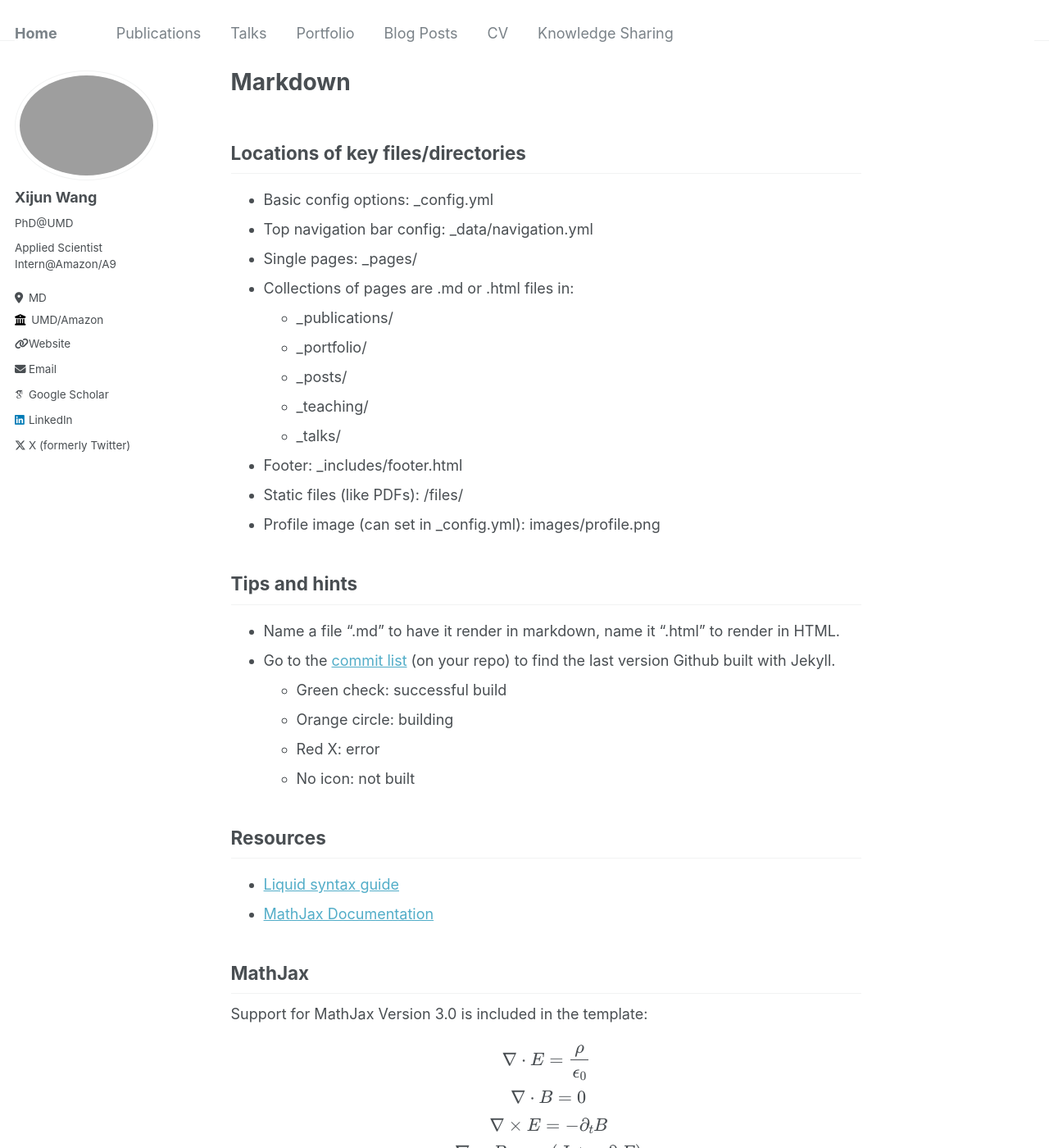
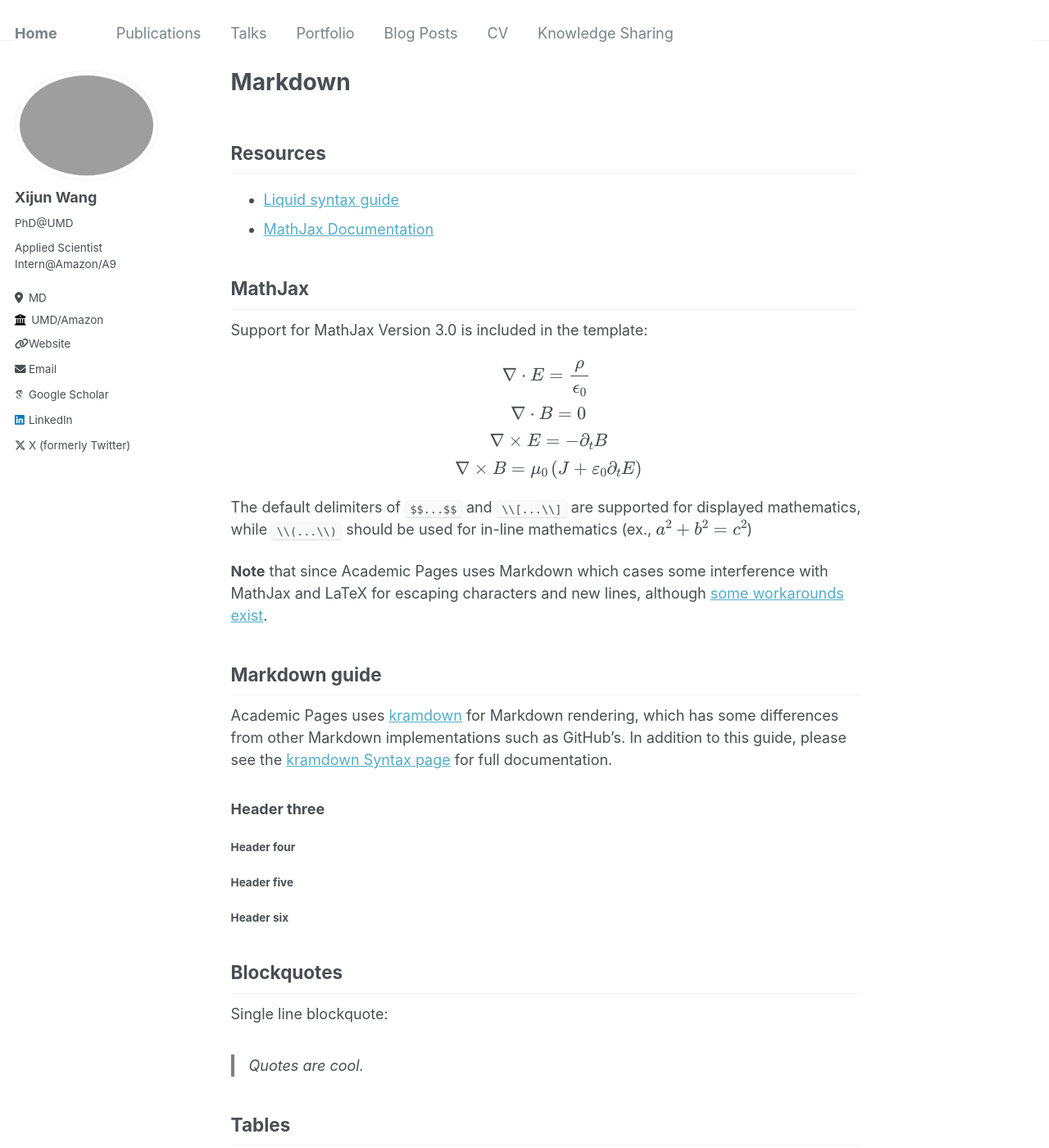
Before and after one commit to xijun-cs/xijun-cs.github.io, a Jekyll site: the page built from _pages/markdown.md, in a window 1280 px wide and 1400 px high. Shown: the whole window at 82% size. Built offline with Jekyll 4.4.1, drawn with Linux system fonts in a browser that asks for light colours; some web fonts are replaced.

Commit message:
Update markdown.md

```diff
--- a/_pages/markdown.md
+++ b/_pages/markdown.md
@@ -6,30 +6,6 @@ redirect_from:
   - /md/
   - /markdown.html
 ---
-
-## Locations of key files/directories
-
-* Basic config options: _config.yml
-* Top navigation bar config: _data/navigation.yml
-* Single pages: _pages/
-* Collections of pages are .md or .html files in:
-  * _publications/
-  * _portfolio/
-  * _posts/
-  * _teaching/
-  * _talks/
-* Footer: _includes/footer.html
-* Static files (like PDFs): /files/
-* Profile image (can set in _config.yml): images/profile.png
-
-## Tips and hints
-
-* Name a file ".md" to have it render in markdown, name it ".html" to render in HTML.
-* Go to the [commit list](https://github.com/academicpages/academicpages.github.io/commits/master) (on your repo) to find the last version Github built with Jekyll.
-  * Green check: successful build
-  * Orange circle: building
-  * Red X: error
-  * No icon: not built
 
 ## Resources
  * [Liquid syntax guide](https://shopify.github.io/liquid/tags/control-flow/)
```
